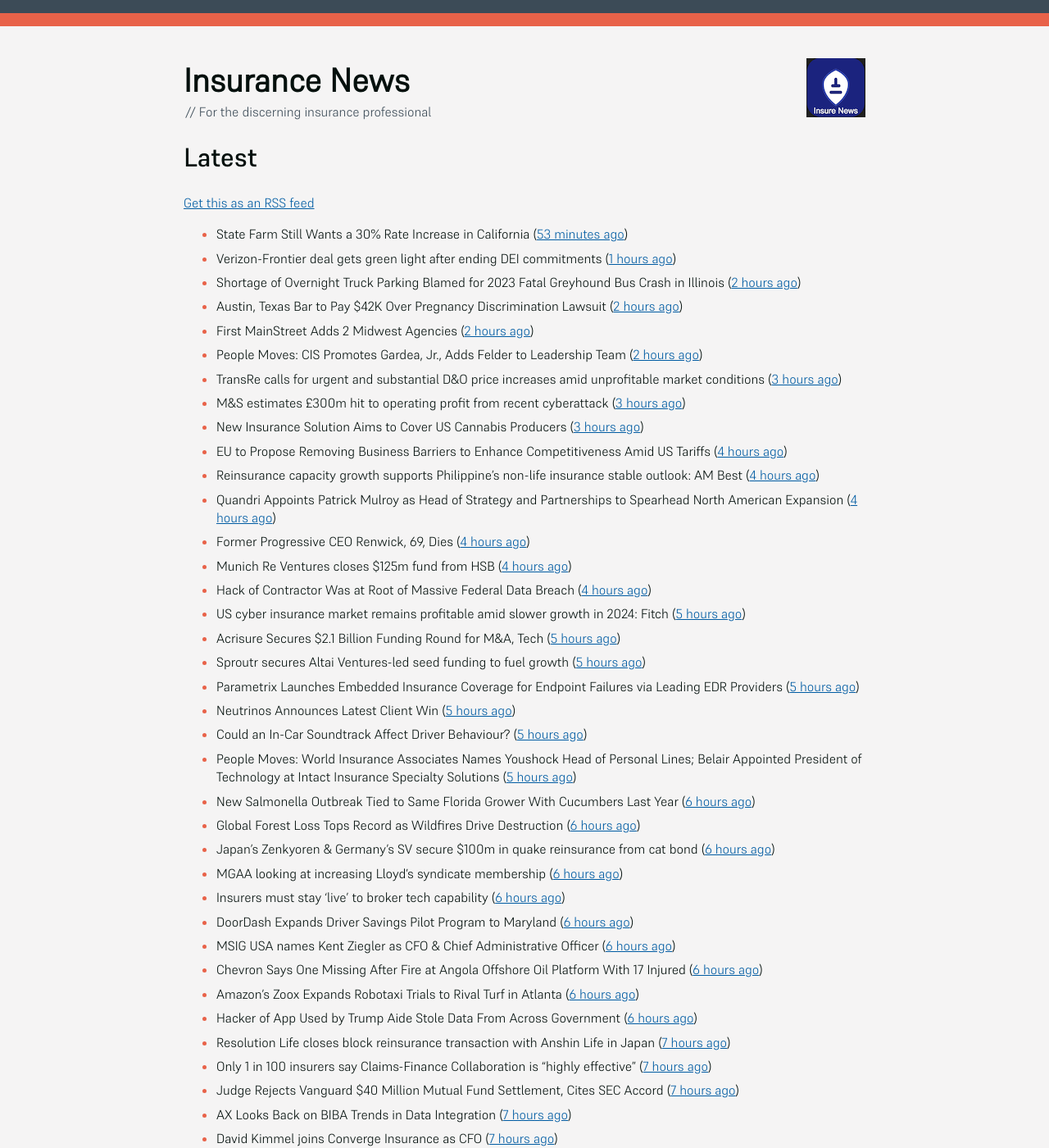
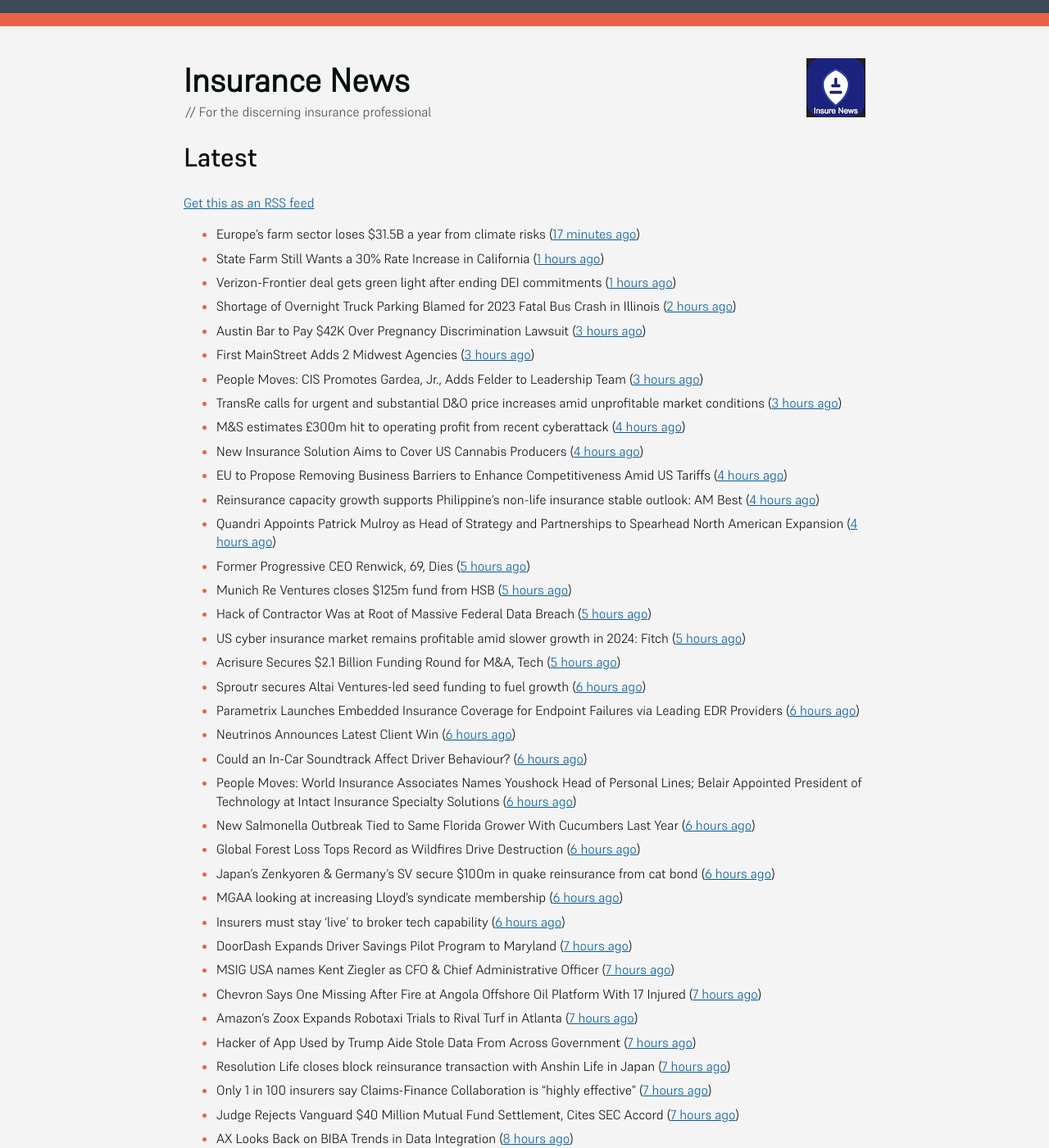
Before and after one commit to mat-0/feeds.thechels.uk, a Jekyll site: the page built from index.md, in a window 1280 px wide and 1400 px high. Shown: the whole window at 82% size. Built offline with Jekyll 4.4.1, drawn with Linux system fonts in a browser that asks for light colours; some of the changed text lies outside the part shown.

Commit message:
New Feed

```diff
--- a/index.md
+++ b/index.md
@@ -8,81 +8,82 @@ description: Latest Updates
 [Get this as an RSS feed](/feed.rss)
 
 <!-- news_marker starts -->
-- State Farm Still Wants a 30% Rate Increase in California ([53 minutes ago](https://www.insurancejournal.com/news/west/2025/05/21/824685.htm))
+- Europe's farm sector loses $31.5B a year from climate risks ([17 minutes ago](https://www.dig-in.com/articles/europes-farm-sector-loses-31-5b-a-year-from-climate-risks))
+- State Farm Still Wants a 30% Rate Increase in California ([1 hours ago](https://www.insurancejournal.com/news/west/2025/05/21/824685.htm))
 - Verizon-Frontier deal gets green light after ending DEI commitments ([1 hours ago](https://www.insurancebusinessmag.com/uk/business-strategy/verizonfrontier-deal-gets-green-light-after-ending-dei-commitments-536482.aspx))
-- Shortage of Overnight Truck Parking Blamed for 2023 Fatal Greyhound Bus Crash in Illinois ([2 hours ago](https://www.insurancejournal.com/news/midwest/2025/05/21/824679.htm))
-- Austin, Texas Bar to Pay $42K Over Pregnancy Discrimination Lawsuit ([2 hours ago](https://www.insurancejournal.com/news/southcentral/2025/05/21/824675.htm))
-- First MainStreet Adds 2 Midwest Agencies ([2 hours ago](https://www.insurancejournal.com/news/midwest/2025/05/21/824669.htm))
-- People Moves: CIS Promotes Gardea, Jr., Adds Felder to Leadership Team ([2 hours ago](https://www.insurancejournal.com/news/southcentral/2025/05/21/824664.htm))
+- Shortage of Overnight Truck Parking Blamed for 2023 Fatal Bus Crash in Illinois ([2 hours ago](https://www.insurancejournal.com/news/midwest/2025/05/21/824679.htm))
+- Austin Bar to Pay $42K Over Pregnancy Discrimination Lawsuit ([3 hours ago](https://www.insurancejournal.com/news/southcentral/2025/05/21/824675.htm))
+- First MainStreet Adds 2 Midwest Agencies ([3 hours ago](https://www.insurancejournal.com/news/midwest/2025/05/21/824669.htm))
+- People Moves: CIS Promotes Gardea, Jr., Adds Felder to Leadership Team ([3 hours ago](https://www.insurancejournal.com/news/southcentral/2025/05/21/824664.htm))
 - TransRe calls for urgent and substantial D&O price increases amid unprofitable market conditions ([3 hours ago](https://www.reinsurancene.ws/transre-calls-for-urgent-and-substantial-do-price-increases-amid-unprofitable-market-conditions/))
-- M&S estimates £300m hit to operating profit from recent cyberattack ([3 hours ago](https://www.reinsurancene.ws/ms-estimates-300m-hit-to-operating-profit-from-recent-cyberattack/))
-- New Insurance Solution Aims to Cover US Cannabis Producers ([3 hours ago](https://insurance-edge.net/2025/05/21/new-insurance-solution-aims-to-cover-us-cannabis-producers/))
+- M&S estimates £300m hit to operating profit from recent cyberattack ([4 hours ago](https://www.reinsurancene.ws/ms-estimates-300m-hit-to-operating-profit-from-recent-cyberattack/))
+- New Insurance Solution Aims to Cover US Cannabis Producers ([4 hours ago](https://insurance-edge.net/2025/05/21/new-insurance-solution-aims-to-cover-us-cannabis-producers/))
 - EU to Propose Removing Business Barriers to Enhance Competitiveness Amid US Tariffs ([4 hours ago](https://www.insurancejournal.com/news/international/2025/05/21/824643.htm))
 - Reinsurance capacity growth supports Philippine’s non-life insurance stable outlook: AM Best ([4 hours ago](https://www.reinsurancene.ws/reinsurance-capacity-growth-supports-philippines-non-life-insurance-stable-outlook-am-best/))
 - Quandri Appoints Patrick Mulroy as Head of Strategy and Partnerships to Spearhead North American Expansion ([4 hours ago](https://www.insurtechinsights.com/quandri-appoints-patrick-mulroy-as-head-of-strategy-and-partnerships-to-spearhead-north-american-expansion/))
-- Former Progressive CEO Renwick, 69, Dies ([4 hours ago](https://www.insurancejournal.com/news/national/2025/05/21/824645.htm))
-- Munich Re Ventures closes $125m fund from HSB ([4 hours ago](https://www.reinsurancene.ws/munich-re-ventures-closes-125m-fund-from-hsb/))
-- Hack of Contractor Was at Root of Massive Federal Data Breach ([4 hours ago](https://www.insurancejournal.com/news/national/2025/05/21/824641.htm))
+- Former Progressive CEO Renwick, 69, Dies ([5 hours ago](https://www.insurancejournal.com/news/national/2025/05/21/824645.htm))
+- Munich Re Ventures closes $125m fund from HSB ([5 hours ago](https://www.reinsurancene.ws/munich-re-ventures-closes-125m-fund-from-hsb/))
+- Hack of Contractor Was at Root of Massive Federal Data Breach ([5 hours ago](https://www.insurancejournal.com/news/national/2025/05/21/824641.htm))
 - US cyber insurance market remains profitable amid slower growth in 2024: Fitch ([5 hours ago](https://www.reinsurancene.ws/us-cyber-insurance-market-remains-profitable-amid-slower-growth-in-2024-fitch/))
 - Acrisure Secures $2.1 Billion Funding Round for M&A, Tech ([5 hours ago](https://www.insurancejournal.com/news/national/2025/05/21/824637.htm))
-- Sproutr secures Altai Ventures-led seed funding to fuel growth ([5 hours ago](https://www.reinsurancene.ws/sproutr-secures-altai-ventures-led-seed-funding-to-fuel-growth/))
-- Parametrix Launches Embedded Insurance Coverage for Endpoint Failures via Leading EDR Providers ([5 hours ago](https://www.insurtechinsights.com/parametrix-launches-embedded-insurance-coverage-for-endpoint-failures-via-leading-edr-providers/))
-- Neutrinos Announces Latest Client Win ([5 hours ago](https://insurance-edge.net/2025/05/21/neutrinos-announces-latest-client-win/))
-- Could an In-Car Soundtrack Affect Driver Behaviour? ([5 hours ago](https://insurance-edge.net/2025/05/21/could-an-in-car-soundtrack-affect-driver-behaviour/))
-- People Moves: World Insurance Associates Names Youshock Head of Personal Lines; Belair Appointed President of Technology at Intact Insurance Specialty Solutions ([5 hours ago](https://www.insurancejournal.com/news/national/2025/05/21/824508.htm))
+- Sproutr secures Altai Ventures-led seed funding to fuel growth ([6 hours ago](https://www.reinsurancene.ws/sproutr-secures-altai-ventures-led-seed-funding-to-fuel-growth/))
+- Parametrix Launches Embedded Insurance Coverage for Endpoint Failures via Leading EDR Providers ([6 hours ago](https://www.insurtechinsights.com/parametrix-launches-embedded-insurance-coverage-for-endpoint-failures-via-leading-edr-providers/))
+- Neutrinos Announces Latest Client Win ([6 hours ago](https://insurance-edge.net/2025/05/21/neutrinos-announces-latest-client-win/))
+- Could an In-Car Soundtrack Affect Driver Behaviour? ([6 hours ago](https://insurance-edge.net/2025/05/21/could-an-in-car-soundtrack-affect-driver-behaviour/))
+- People Moves: World Insurance Associates Names Youshock Head of Personal Lines; Belair Appointed President of Technology at Intact Insurance Specialty Solutions ([6 hours ago](https://www.insurancejournal.com/news/national/2025/05/21/824508.htm))
 - New Salmonella Outbreak Tied to Same Florida Grower With Cucumbers Last Year ([6 hours ago](https://www.insurancejournal.com/news/southeast/2025/05/21/824621.htm))
 - Global Forest Loss Tops Record as Wildfires Drive Destruction ([6 hours ago](https://www.insurancejournal.com/news/international/2025/05/21/824618.htm))
 - Japan’s Zenkyoren & Germany’s SV secure $100m in quake reinsurance from cat bond ([6 hours ago](https://www.reinsurancene.ws/japans-zenkyoren-germanys-sv-secure-100m-in-quake-reinsurance-from-cat-bond/))
 - MGAA looking at increasing Lloyd’s syndicate membership ([6 hours ago](https://www.postonline.co.uk/news/7957794/mgaa-looking-at-increasing-lloyd%E2%80%99s-syndicate-membership))
 - Insurers must stay ‘live’ to broker tech capability ([6 hours ago](https://www.postonline.co.uk/broker/7957792/insurers-must-stay-%E2%80%98live%E2%80%99-to-broker-tech-capability))
-- DoorDash Expands Driver Savings Pilot Program to Maryland ([6 hours ago](https://www.insurancejournal.com/news/east/2025/05/21/824599.htm))
-- MSIG USA names Kent Ziegler as CFO & Chief Administrative Officer ([6 hours ago](https://www.reinsurancene.ws/msig-usa-names-kent-ziegler-as-cfo-chief-administrative-officer/))
-- Chevron Says One Missing After Fire at Angola Offshore Oil Platform With 17 Injured ([6 hours ago](https://www.insurancejournal.com/news/international/2025/05/21/824603.htm))
-- Amazon’s Zoox Expands Robotaxi Trials to Rival Turf in Atlanta ([6 hours ago](https://www.insurancejournal.com/news/southeast/2025/05/21/824605.htm))
-- Hacker of App Used by Trump Aide Stole Data From Across Government ([6 hours ago](https://www.insurancejournal.com/news/national/2025/05/21/824594.htm))
+- DoorDash Expands Driver Savings Pilot Program to Maryland ([7 hours ago](https://www.insurancejournal.com/news/east/2025/05/21/824599.htm))
+- MSIG USA names Kent Ziegler as CFO & Chief Administrative Officer ([7 hours ago](https://www.reinsurancene.ws/msig-usa-names-kent-ziegler-as-cfo-chief-administrative-officer/))
+- Chevron Says One Missing After Fire at Angola Offshore Oil Platform With 17 Injured ([7 hours ago](https://www.insurancejournal.com/news/international/2025/05/21/824603.htm))
+- Amazon’s Zoox Expands Robotaxi Trials to Rival Turf in Atlanta ([7 hours ago](https://www.insurancejournal.com/news/southeast/2025/05/21/824605.htm))
+- Hacker of App Used by Trump Aide Stole Data From Across Government ([7 hours ago](https://www.insurancejournal.com/news/national/2025/05/21/824594.htm))
 - Resolution Life closes block reinsurance transaction with Anshin Life in Japan ([7 hours ago](https://www.reinsurancene.ws/resolution-life-closes-block-reinsurance-transaction-with-anshin-life-in-japan/))
 - Only 1 in 100 insurers say Claims-Finance Collaboration is “highly effective” ([7 hours ago](https://ifamagazine.com/only-1-in-100-insurers-say-claims-finance-collaboration-is-highly-effective/))
 - Judge Rejects Vanguard $40 Million Mutual Fund Settlement, Cites SEC Accord ([7 hours ago](https://www.insurancejournal.com/news/east/2025/05/21/824595.htm))
-- AX Looks Back on BIBA Trends in Data Integration ([7 hours ago](https://insurance-edge.net/2025/05/21/ax-looks-back-on-biba-trends-in-data-integration/))
-- David Kimmel joins Converge Insurance as CFO ([7 hours ago](https://www.reinsurancene.ws/david-kimmel-joins-converge-insurance-as-cfo/))
-- FAA Cuts Newark Flights After Air Traffic Control Issues ([7 hours ago](https://www.insurancejournal.com/news/east/2025/05/21/824589.htm))
-- Boost Prices or Retreat? How Carriers Improved Homeowners Books in 2024 ([7 hours ago](https://www.insurancejournal.com/news/national/2025/05/21/824587.htm))
-- Radio Calls for Help Sent 45 Seconds Before Mexican Ship Hit Brooklyn Bridge ([7 hours ago](https://www.insurancejournal.com/news/east/2025/05/21/824582.htm))
-- Demand For Private Health Insurance Continues to Rise in UK ([7 hours ago](https://insurance-edge.net/2025/05/21/demand-for-private-health-insurance-continues-to-rise-in-uk/))
-- RDT Teams Up With HIBRiD on Claims Platform ([7 hours ago](https://insurance-edge.net/2025/05/21/rdt-teams-up-with-hibrid-on-claims-platform/))
+- AX Looks Back on BIBA Trends in Data Integration ([8 hours ago](https://insurance-edge.net/2025/05/21/ax-looks-back-on-biba-trends-in-data-integration/))
+- David Kimmel joins Converge Insurance as CFO ([8 hours ago](https://www.reinsurancene.ws/david-kimmel-joins-converge-insurance-as-cfo/))
+- FAA Cuts Newark Flights After Air Traffic Control Issues ([8 hours ago](https://www.insurancejournal.com/news/east/2025/05/21/824589.htm))
+- Boost Prices or Retreat? How Carriers Improved Homeowners Books in 2024 ([8 hours ago](https://www.insurancejournal.com/news/national/2025/05/21/824587.htm))
+- Radio Calls for Help Sent 45 Seconds Before Mexican Ship Hit Brooklyn Bridge ([8 hours ago](https://www.insurancejournal.com/news/east/2025/05/21/824582.htm))
+- Demand For Private Health Insurance Continues to Rise in UK ([8 hours ago](https://insurance-edge.net/2025/05/21/demand-for-private-health-insurance-continues-to-rise-in-uk/))
+- RDT Teams Up With HIBRiD on Claims Platform ([8 hours ago](https://insurance-edge.net/2025/05/21/rdt-teams-up-with-hibrid-on-claims-platform/))
 - Shortlists revealed for Best Insurance Employer categories for 2025 BIAs ([8 hours ago](https://www.postonline.co.uk/broker/7957793/shortlists-revealed-for-best-insurance-employer-categories-for-2025-bias))
 - Data, data, data: MGAs play a key role in better market performance ([8 hours ago](https://www.insurancebusinessmag.com/uk/news/columns/data-data-data-mgas-play-a-key-role-in-better-market-performance-536399.aspx))
-- Biba attendee seeks justice after payment fraud ([8 hours ago](https://www.postonline.co.uk/news/7957800/biba-attendee-seeks-justice-after-payment-fraud))
+- Biba attendee seeks justice after payment fraud ([9 hours ago](https://www.postonline.co.uk/news/7957800/biba-attendee-seeks-justice-after-payment-fraud))
 - 7.6 million adults take out private medical insurance as health crisis drives rapid growth in protection products ([9 hours ago](https://ifamagazine.com/7-6-million-adults-take-out-private-medical-insurance-as-health-crisis-drives-rapid-growth-in-protection-products/))
-- Acrisure valued at $32bn following Bain Capital-led funding round ([9 hours ago](https://www.postonline.co.uk/broker/7957799/acrisure-valued-at-32bn-following-bain-capital-led-funding-round))
-- Conifer and Skyward Specialty Launch Cannabis Select Insurance Program for Large-Scale Operators ([9 hours ago](https://www.insurtechinsights.com/conifer-and-skyward-specialty-launch-cannabis-select-insurance-program-for-large-scale-operators/))
+- Acrisure valued at $32bn following Bain Capital-led funding round ([10 hours ago](https://www.postonline.co.uk/broker/7957799/acrisure-valued-at-32bn-following-bain-capital-led-funding-round))
+- Conifer and Skyward Specialty Launch Cannabis Select Insurance Program for Large-Scale Operators ([10 hours ago](https://www.insurtechinsights.com/conifer-and-skyward-specialty-launch-cannabis-select-insurance-program-for-large-scale-operators/))
 - Acrisure Secures $2.1 Billion Funding Led by Bain Capital, Boosts Valuation to $32 Billion ([10 hours ago](https://www.insurtechinsights.com/acrisure-secures-2-1-billion-funding-led-by-bain-capital-boosts-valuation-to-32-billion/))
 - L&G upgrades Group Critical Illness Cover ([10 hours ago](https://ifamagazine.com/lg-upgrades-group-critical-illness-cover/))
-- Cutting through the complexity of protection products ([10 hours ago](https://ifamagazine.com/cutting-through-the-complexity-of-protection-products/))
+- Cutting through the complexity of protection products ([11 hours ago](https://ifamagazine.com/cutting-through-the-complexity-of-protection-products/))
 - Recent power cuts highlight coverage disparities ([11 hours ago](https://www.postonline.co.uk/commercial/7957791/recent-power-cuts-highlight-coverage-disparities))
-- Marks & Spencer Says Cyberattack to Cost £300 Million ([11 hours ago](https://www.insurancejournal.com/news/international/2025/05/21/824570.htm))
+- Marks & Spencer Says Cyberattack to Cost £300 Million ([12 hours ago](https://www.insurancejournal.com/news/international/2025/05/21/824570.htm))
 - How Aviva is redefining mid-market support ([12 hours ago](https://www.insurancebusinessmag.com/uk/news/breaking-news/how-aviva-is-redefining-midmarket-support-535375.aspx))
-- Acrisure secures major capital backing to advance fintech strategy ([12 hours ago](https://www.insurancebusinessmag.com/uk/news/breaking-news/acrisure-secures-major-capital-backing-to-advance-fintech-strategy-536392.aspx))
-- Tokio Marine sees net income almost double ([12 hours ago](https://www.insurancebusinessmag.com/uk/news/breaking-news/tokio-marine-sees-net-income-almost-double-536377.aspx))
-- Marks & Spencer projects massive losses after cyberattack ([12 hours ago](https://www.insurancebusinessmag.com/uk/news/cyber/marks-and-spencer-projects-massive-losses-after-cyberattack-536391.aspx))
-- Revealed – Insurance sector failing to adequately cover agriculture ([12 hours ago](https://www.insurancebusinessmag.com/uk/news/breaking-news/revealed--insurance-sector-failing-to-adequately-cover-agriculture-536376.aspx))
+- Acrisure secures major capital backing to advance fintech strategy ([13 hours ago](https://www.insurancebusinessmag.com/uk/news/breaking-news/acrisure-secures-major-capital-backing-to-advance-fintech-strategy-536392.aspx))
+- Tokio Marine sees net income almost double ([13 hours ago](https://www.insurancebusinessmag.com/uk/news/breaking-news/tokio-marine-sees-net-income-almost-double-536377.aspx))
+- Marks & Spencer projects massive losses after cyberattack ([13 hours ago](https://www.insurancebusinessmag.com/uk/news/cyber/marks-and-spencer-projects-massive-losses-after-cyberattack-536391.aspx))
+- Revealed – Insurance sector failing to adequately cover agriculture ([13 hours ago](https://www.insurancebusinessmag.com/uk/news/breaking-news/revealed--insurance-sector-failing-to-adequately-cover-agriculture-536376.aspx))
 - RSA launches new Forces Family Support Policy ([13 hours ago](https://www.insurancebusinessmag.com/uk/news/breaking-news/rsa-launches-new-forces-family-support-policy-536375.aspx))
 - Mental health now third leading cause of income protection claims – LV= ([13 hours ago](https://www.insurancebusinessmag.com/uk/news/life-insurance/mental-health-now-third-leading-cause-of-income-protection-claims--lv-536390.aspx))
 - Only 7% of businesses adopt parametric flood insurance ([13 hours ago](https://www.postonline.co.uk/news/7957796/only-7-of-businesses-adopt-parametric-flood-insurance))
 - Xceedance gets CII accreditation for catastrophe risk modelling training programme ([13 hours ago](https://www.insurancebusinessmag.com/uk/news/catastrophe/xceedance-gets-cii-accreditation-for-catastrophe-risk-modelling-training-programme-536374.aspx))
-- Thoma Bravo’s Nearmap to Buy Insurance Tech Firm Itel for Over $1.3B ([13 hours ago](https://www.insurancejournal.com/news/national/2025/05/21/824558.htm))
-- Europe’s Farm Sector Loses €28 Billion a Year From Climate Risks ([13 hours ago](https://www.insurancejournal.com/news/international/2025/05/21/824536.htm))
+- Thoma Bravo’s Nearmap to Buy Insurance Tech Firm Itel for Over $1.3B ([14 hours ago](https://www.insurancejournal.com/news/national/2025/05/21/824558.htm))
+- Europe’s Farm Sector Loses €28 Billion a Year From Climate Risks ([14 hours ago](https://www.insurancejournal.com/news/international/2025/05/21/824536.htm))
 - World Insurance Adds Two Agencies in South Carolina ([14 hours ago](https://www.insurancejournal.com/news/southeast/2025/05/21/824482.htm))
 - Alphabet’s Waymo Gets California Nod for Robotaxi Expansion in Bay Area ([14 hours ago](https://www.insurancejournal.com/news/west/2025/05/21/824562.htm))
 - Carrying on caravanning – courtesy of insurance ([14 hours ago](https://www.postonline.co.uk/personal/7957724/carrying-on-caravanning-%E2%80%93-courtesy-of-insurance))
 - Could aviation insurance be about to skyrocket? ([14 hours ago](https://www.postonline.co.uk/commercial/7957567/could-aviation-insurance-be-about-to-skyrocket))
 - How insurers should tackle the luxury watch theft crisis ([14 hours ago](https://www.postonline.co.uk/claims/7957407/how-insurers-should-tackle-the-luxury-watch-theft-crisis))
-- Ransomware claims costly but stabilized in 2024, Coalition ([22 hours ago](https://www.dig-in.com/news/ransomware-claims-costly-but-stabilized-in-2024-coalition))
+- Ransomware claims costly but stabilized in 2024, Coalition ([23 hours ago](https://www.dig-in.com/news/ransomware-claims-costly-but-stabilized-in-2024-coalition))
 - MGAs: Turning financial infrastructure into a strategic advantage ([23 hours ago](https://www.dig-in.com/opinion/turning-financial-infrastructure-into-a-strategic-advantage))
 - Insurers must manage governance and bias to comply with AI regulation, experts say ([23 hours ago](https://www.dig-in.com/news/ai-governance-and-bias-become-compliance-issues-for-insurers))
 - FDIC's Hill rethinks deposit insurance ([23 hours ago](https://www.dig-in.com/news/fdics-hill-rethinking-deposit-insurance-fees))
 - Exporters rethink routes after tariff shock – Allianz Trade ([23 hours ago](https://www.insurancebusinessmag.com/uk/news/sme/exporters-rethink-routes-after-tariff-shock--allianz-trade-536347.aspx))
-- Marsh secures navy insurance role ([23 hours ago](https://www.insurancebusinessmag.com/uk/news/marine/marsh-secures-navy-insurance-role-536336.aspx))
+- Marsh secures navy insurance role ([1 days ago](https://www.insurancebusinessmag.com/uk/news/marine/marsh-secures-navy-insurance-role-536336.aspx))
 - Cytora and Aisix Solutions Partner to Bolster Insurers’ Wildfire Risk Management ([1 days ago](https://www.insurtechinsights.com/cytora-and-aisix-solutions-partner-to-bolster-insurers-wildfire-risk-management/))
 - Nearmap to Acquire Itel in $1.3 Billion Deal, Creating $8 Billion Property Intelligence Powerhouse ([1 days ago](https://www.insurtechinsights.com/nearmap-to-acquire-itel-in-1-3-billion-deal-creating-8-billion-property-intelligence-powerhouse/))
 - Sophos and Capsule Insurance Join Forces to Offer Integrated Cybersecurity and Insurance for UK Businesses ([1 days ago](https://www.insurtechinsights.com/sophos-and-capsule-insurance-join-forces-to-offer-integrated-cybersecurity-and-insurance-for-uk-businesses/))
@@ -123,7 +124,6 @@ description: Latest Updates
 - How IoT complements Plymouth Rock's coverage strategy ([2 days ago](https://www.dig-in.com/news/plymouth-rock-uses-iot-technology-to-manage-risks))
 - Independent agents need data support to use agentic AI ([3 days ago](https://www.dig-in.com/news/independent-agents-need-data-support-to-use-agentic-ai))
 - Relm Explains How Insurance is the Backbone For Pushing the Boundaries of Innovation ([4 days ago](https://thefintechtimes.com/relm-explains-how-insurance-is-the-backbone-for-pushing-the-boundaries-of-innovation/))
-- Basel Committee resists US pressure to downplay climate risk ([5 days ago](https://www.dig-in.com/articles/basel-committee-resists-us-pressure-to-downplay-climate-risk))
 - McLarens aims for net zero by 2050 ([5 days ago](https://www.postonline.co.uk/news/7957770/mclarens-aims-for-net-zero-by-2050))
 - AI will have a greater role to play in claims despite initial hesitancy ([5 days ago](https://www.postonline.co.uk/broker/7957769/ai-will-have-a-greater-role-to-play-in-claims-despite-initial-hesitancy))
 - Rosemount Financial Solutions (IFA) announces 4C Platform partnership to support private medical insurance advice ([7 days ago](https://ifamagazine.com/rosemount-financial-solutions-ifa-announces-4c-platform-partnership-to-support-private-medical-insurance-advice/))
```
